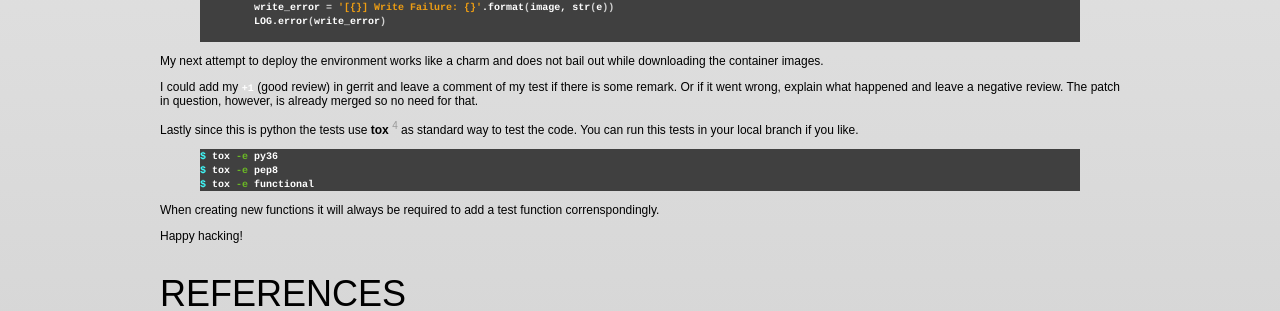
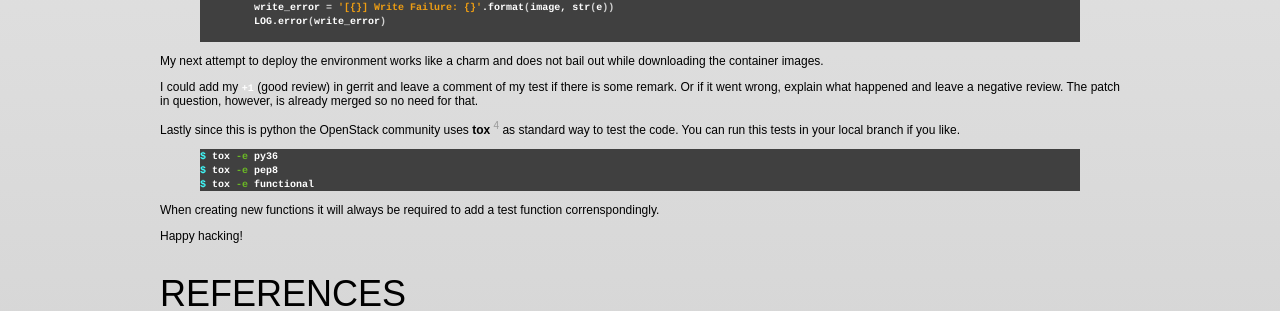
Before and after one commit to mauroseb/mauroseb.github.io, a Jekyll site: the page built from _posts/2020-04-29-testing-openstack-patches.md, in a window 1280 px wide and 900 px high, scrolled down 1069 px. Shown: the part 401-712 px from the top of the window. Built offline with Jekyll 4.4.1, drawn with Linux system fonts in a browser that asks for light colours.

Commit message:
Update 2020-04-29-testing-openstack-patches.md

````diff
--- a/_posts/2020-04-29-testing-openstack-patches.md
+++ b/_posts/2020-04-29-testing-openstack-patches.md
@@ -90,7 +90,7 @@ My next attempt to deploy the environment works like a charm and does not bail o
 
 I could add my ```+1``` (good review) in gerrit and leave a comment of my test if there is some remark. Or if it went wrong, explain what happened and leave a negative review.  The patch in question, however, is already merged so no need for that.
 
-Lastly since this is python the tests use **tox** [^4] as standard way to test the code. You can run this tests in your local branch if you like.
+Lastly since this is python the OpenStack community uses **tox** [^4] as standard way to test the code. You can run this tests in your local branch if you like.
 
 {% highlight shell %}
 $ tox -e py36
````
